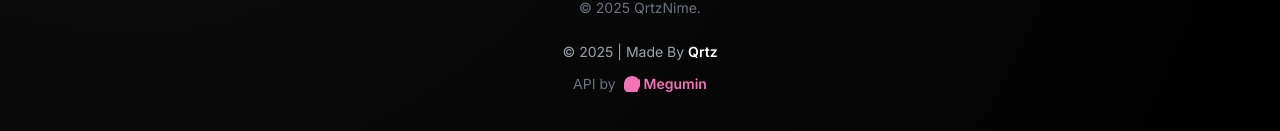
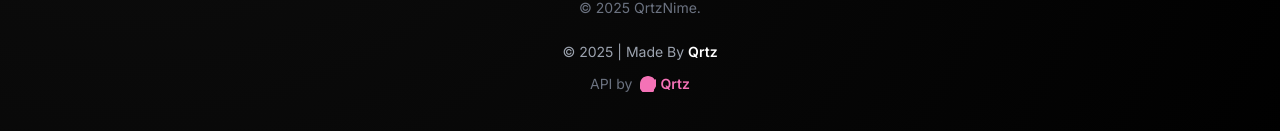
Before and after one commit to meguminn1/Qrtznime, a Next.js app: page /genre in a window 1280 px wide. Shown: the part 551-682 px from the top of the page. Built offline with nearby package versions, Linux system fonts and the light colour scheme; no server answers.

Commit message:
Update Footer.jsx

```diff
--- a/app/components/Footer.jsx
+++ b/app/components/Footer.jsx
@@ -22,13 +22,13 @@ const Footer = () => {
           <div className="flex justify-center items-center gap-2 mt-3">
             <span className="text-gray-500">API by</span>
             <a
-              href="https://github.com/meguminn1"
+              href="https://qrtzlink.netlify.app"
               target="_blank"
               rel="noopener noreferrer"
               className="flex items-center gap-1 font-semibold text-pink-400 hover:text-pink-300 transition-colors"
             >
               <GitHubIcon className="w-4 h-4" />
-              Megumin
+              Qrtz
             </a>
           </div>
         </div>
```
